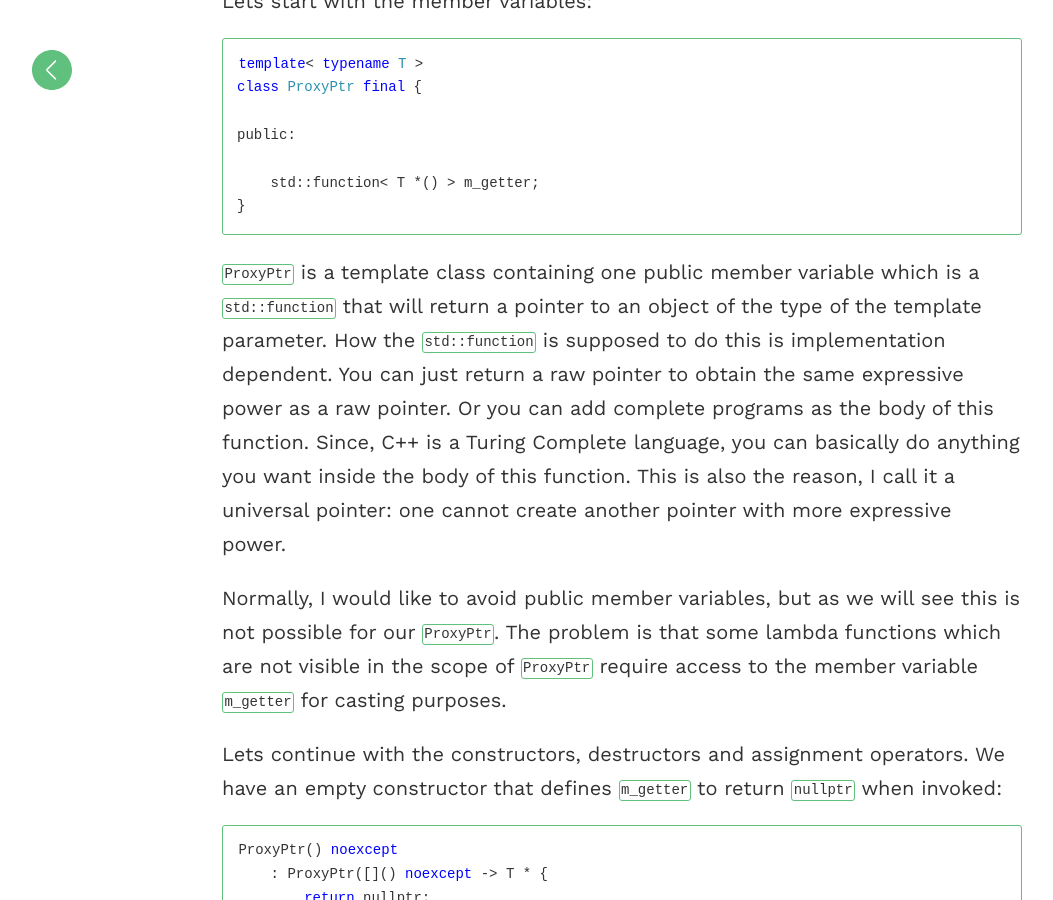
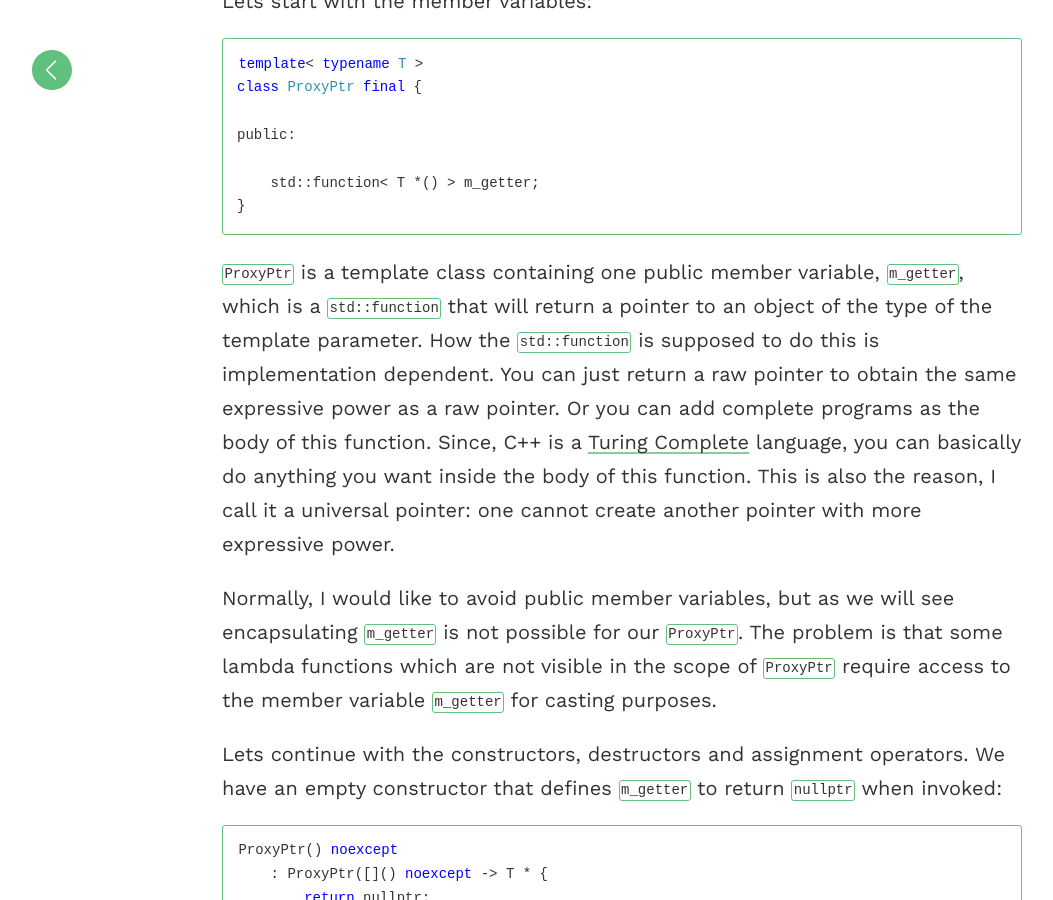
Before and after one commit to matt77hias/Blog, a Jekyll site: the page built from _posts/2018-01-28-the-universal-pointer.md, in a window 1280 px wide and 900 px high, scrolled down 2344 px. Shown: the whole window, without its empty margins (18-1071 px from the left). Built offline with Jekyll 4.4.1, drawn with Linux system fonts in a browser that asks for light colours; comment, search, counter and statistics services are not loaded.

Commit message:
Update 2018-01-28-the-universal-pointer.md

````diff
--- a/_posts/2018-01-28-the-universal-pointer.md
+++ b/_posts/2018-01-28-the-universal-pointer.md
@@ -57,9 +57,9 @@ public:
     std::function< T *() > m_getter;
 }
 ```
-`ProxyPtr` is a template class containing one public member variable which is a `std::function` that will return a pointer to an object of the type of the template parameter. How the `std::function` is supposed to do this is implementation dependent. You can just return a raw pointer to obtain the same expressive power as a raw pointer. Or you can add complete programs as the body of this function. Since, C++ is a Turing Complete language, you can basically do anything you want inside the body of this function. This is also the reason, I call it a universal pointer: one cannot create another pointer with more expressive power.
+`ProxyPtr` is a template class containing one public member variable, `m_getter`, which is a `std::function` that will return a pointer to an object of the type of the template parameter. How the `std::function` is supposed to do this is implementation dependent. You can just return a raw pointer to obtain the same expressive power as a raw pointer. Or you can add complete programs as the body of this function. Since, C++ is a [Turing Complete](https://en.wikipedia.org/wiki/Turing_completeness) language, you can basically do anything you want inside the body of this function. This is also the reason, I call it a universal pointer: one cannot create another pointer with more expressive power.
 
-Normally, I would like to avoid public member variables, but as we will see this is not possible for our `ProxyPtr`. The problem is that some lambda functions which are not visible in the scope of `ProxyPtr` require access to the member variable `m_getter` for casting purposes.
+Normally, I would like to avoid public member variables, but as we will see encapsulating `m_getter` is not possible for our `ProxyPtr`. The problem is that some lambda functions which are not visible in the scope of `ProxyPtr` require access to the member variable `m_getter` for casting purposes.
 
 Lets continue with the constructors, destructors and assignment operators. We have an empty constructor that defines `m_getter` to return `nullptr` when invoked:
 
````
